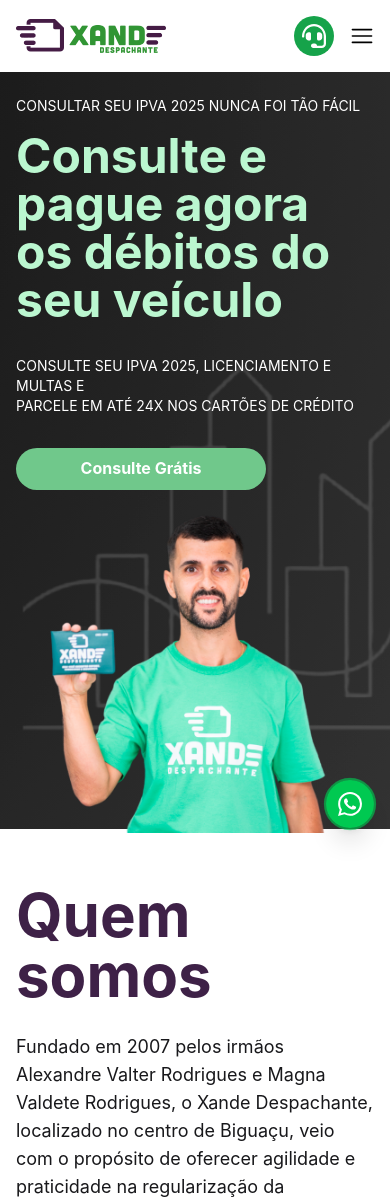
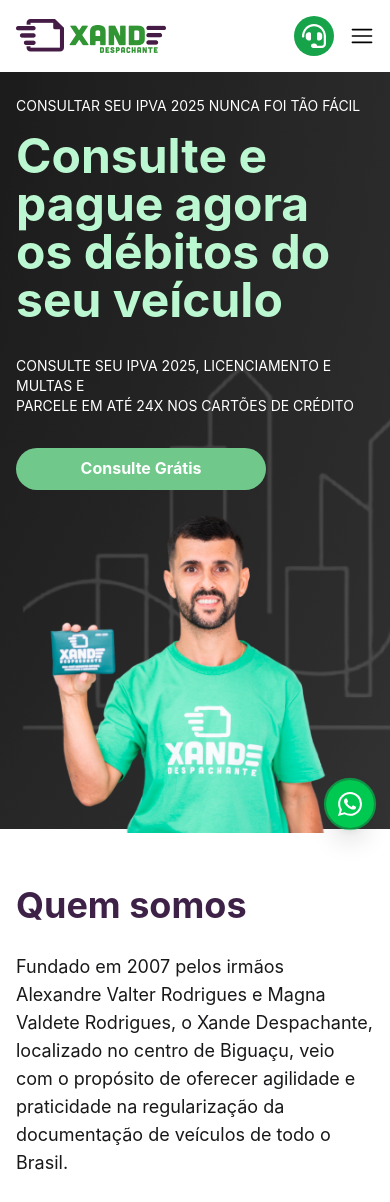
Before and after one commit to LM-Lucas-e-Marcelo/despachante, a React (Vite) app: page / in a window 390 px wide. Shown: the top 1202 px of the page. Built offline with nearby package versions, Linux system fonts and the light colour scheme.

Commit message:
change text size

```diff
--- a/src/components/about.tsx
+++ b/src/components/about.tsx
@@ -9,7 +9,7 @@
       <div className="w-full max-w-7xl flex items-center justify-between p-4 flex-wrap gap-10 md:gap-0">
         <FadeInLeft className="flex flex-col gap-7 max-w-[600px] text-lg">
           <motion.h1
-            className="text-secondary-500 text-6xl font-bold"
+            className="text-secondary-500 md:text-6xl text-4xl font-bold"
             initial={{ opacity: 0, y: 30 }}
             whileInView={{ opacity: 1, y: 0 }}
             transition={{ duration: 0.8 }}
```
